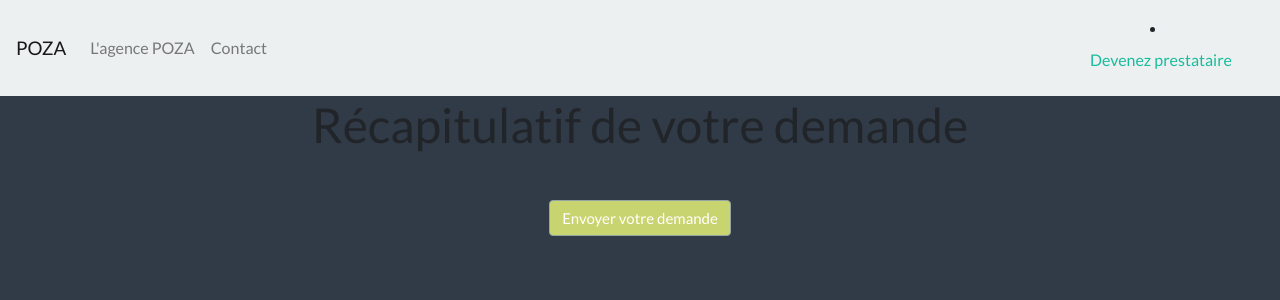
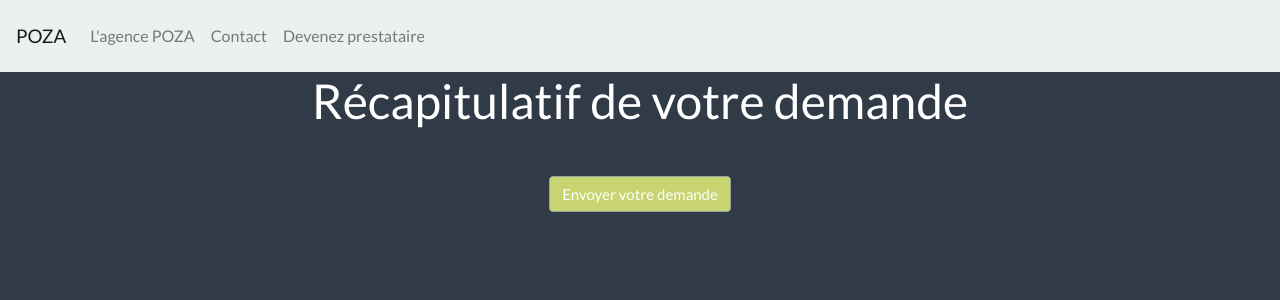
Before and after one commit to LorraineDamiens/P3_customer-frontend, a React (Create React App) app: page /confirmation in a window 1280 px wide. Shown: the top 300 px of the page. Built offline with nearby package versions, Linux system fonts and the light colour scheme.

Commit message:
modifs css

```diff
--- a/src/App.css
+++ b/src/App.css
@@ -37,8 +37,12 @@ body {
   height: 40vmin;
   pointer-events: none;
 }
-.alert{
+.alert {
   background-color: #c7d46f;
+}
+
+h1 {
+  color: white;
 }
 @media (prefers-reduced-motion: no-preference) {
   .App-logo {
--- a/src/components/Navbar.jsx
+++ b/src/components/Navbar.jsx
@@ -23,12 +23,13 @@ function NavbarTop() {
           <NavItem>
             <NavLink href="https://poza-evenement.fr/contact/">Contact</NavLink>
           </NavItem>
+
+          <NavItem>
+            <NavLink href="http://localhost:8001/new">
+              Devenez prestataire
+            </NavLink>
+          </NavItem>
         </Nav>
-        <NavItem>
-          <NavLink href="http://localhost:8001/new">
-            Devenez prestataire
-          </NavLink>
-        </NavItem>
       </Navbar>
     </>
   );
```
Also changed, not shown: src/components/Confirmation.jsx (+7 -5 lines).
